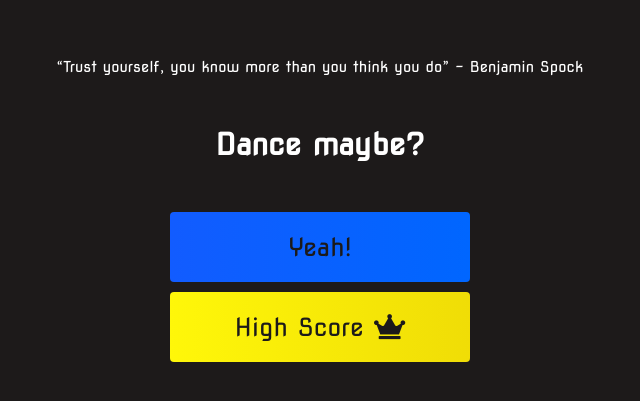
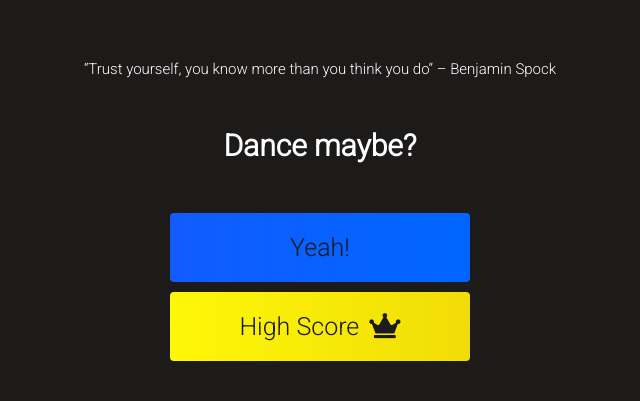
Before and after one commit to edy1013/Quizz-Project, a plain HTML site: page index.html in a window 1280 px wide. Shown: the part 185-586 px from the top of the page, without its empty margins (320-960 px from the left). Drawn offline with Linux system fonts and the light colour scheme.

Commit message:
font change

```diff
--- a/style.css
+++ b/style.css
@@ -1,7 +1,9 @@
-@import url("https://fonts.googleapis.com/css2?family=Nova+Square&display=swap");
+
+@import url('https://fonts.googleapis.com/css2?family=Roboto:wght@300&display=swap');
 
 :root {
   background-color: rgb(29, 26, 26);
+  font-family: 'Roboto', sans-serif;
 }
 
 * {
@@ -9,7 +11,7 @@
   margin: 0;
   padding: 0;
   font-size: 62.5%;
-  font-family: "Nova Square", cursive;
+  font-family: "Nova Square",;
 }
 
 p {
```
